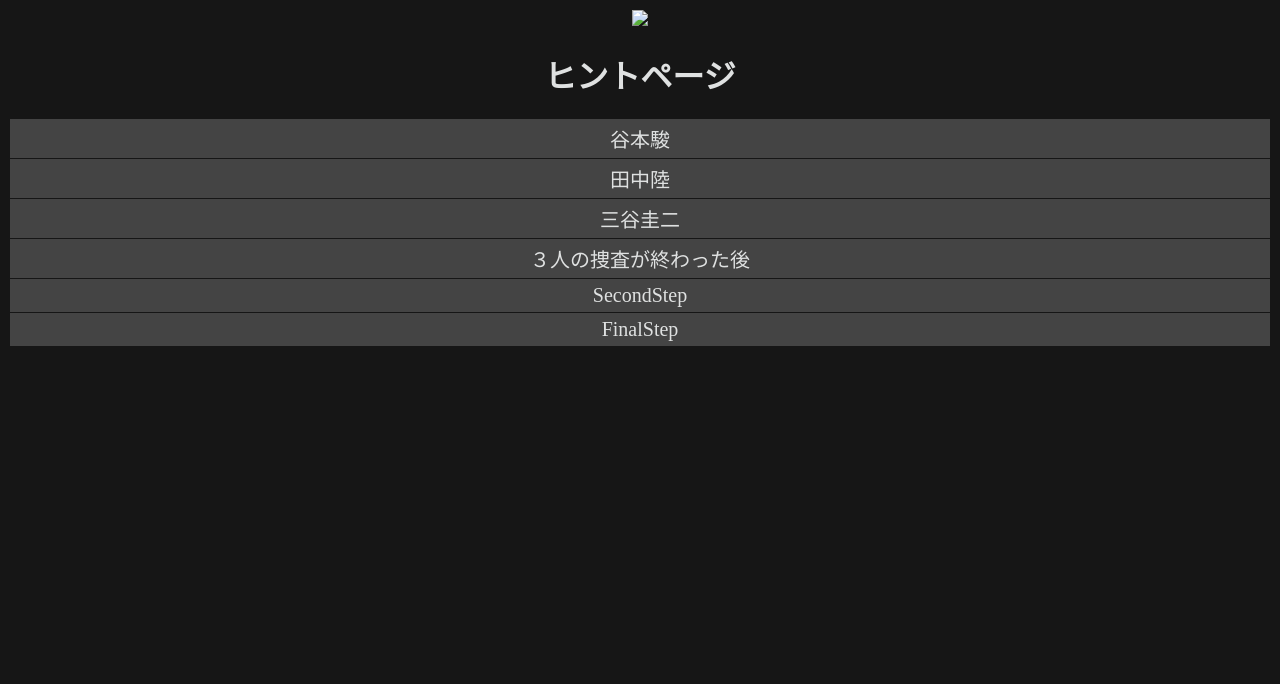
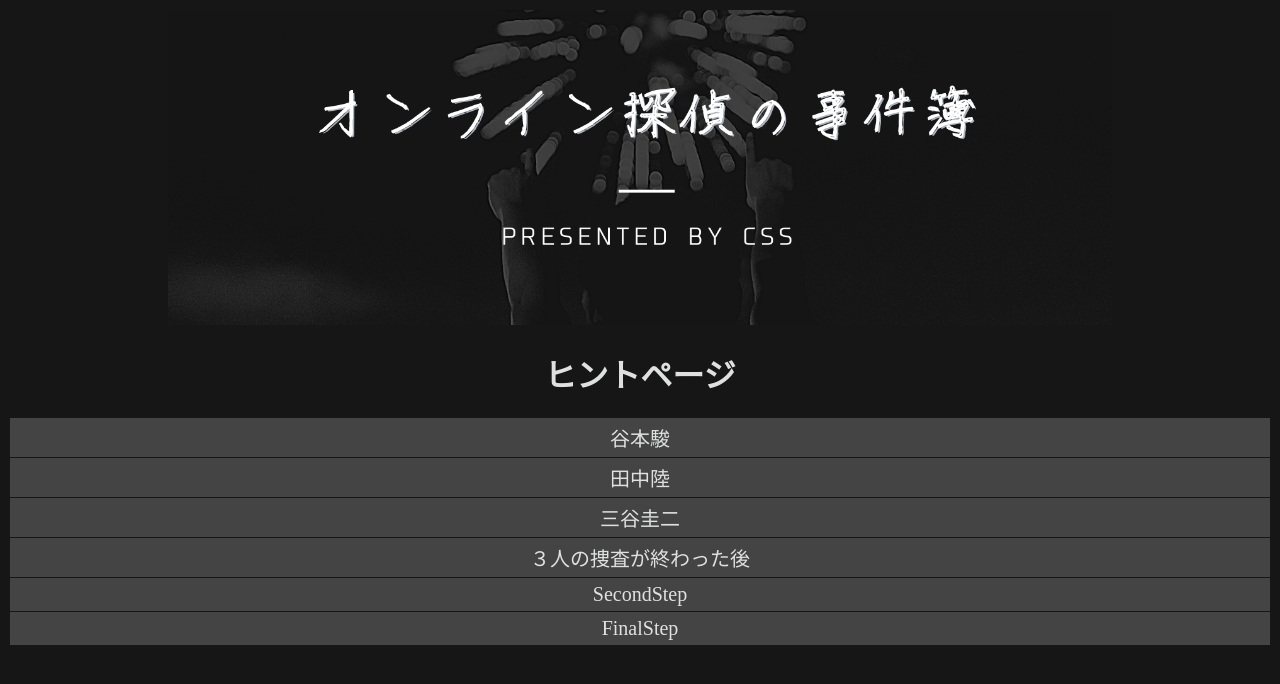
Before and after one commit to css-seisakubu/online-tantei, a plain HTML site: page index.html in a window 1280 px wide. Drawn offline with nearby package versions, Linux system fonts and the light colour scheme; the site is published under a folder, as on GitHub Pages, so addresses that start at the root find nothing.

Commit message:
Update index.html

```diff
--- a/index.html
+++ b/index.html
@@ -31,7 +31,7 @@
 </head>
 <body>
   <div class="title_img">
-    <img src="/title.PNG">
+    <img src="title.PNG">
   </div>
   <div class="wrapper">
     <h1>ヒントページ</h1>
```
